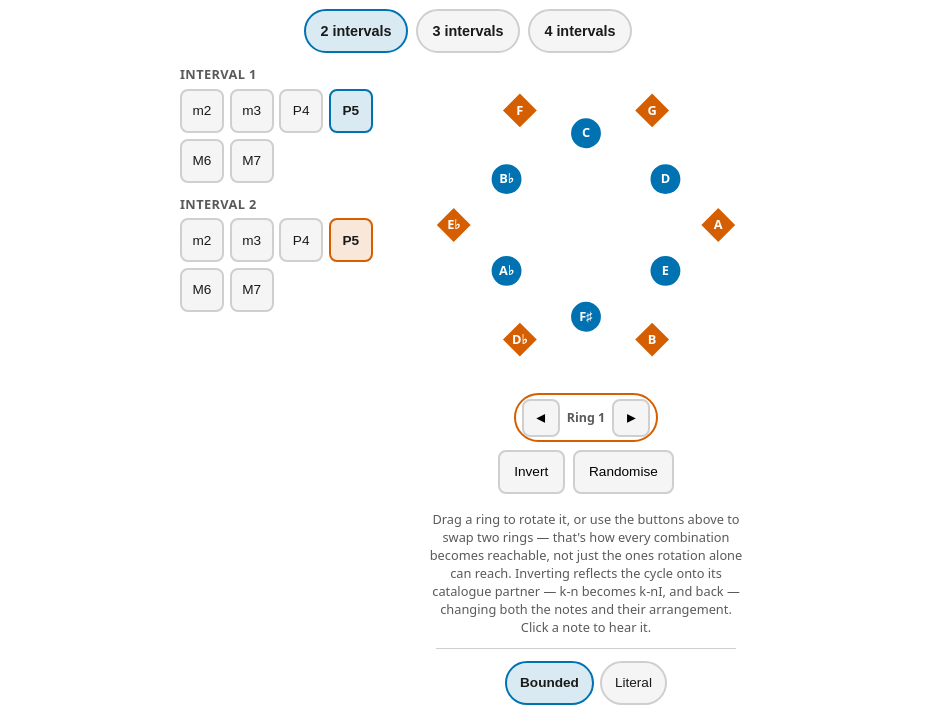
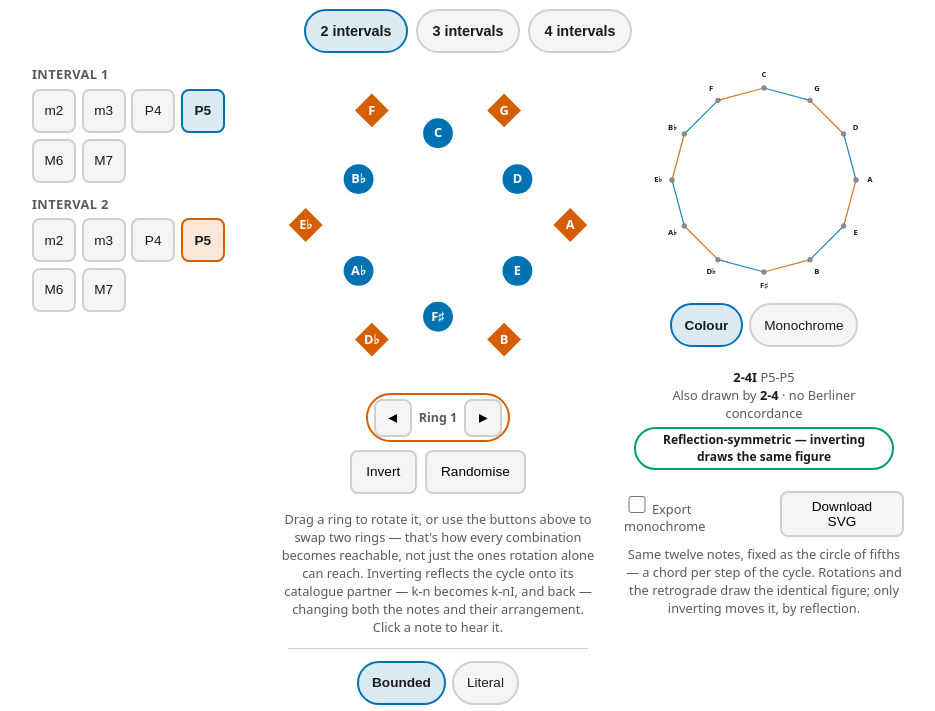
Before and after one commit to chrisomatix-glitch/combination-cycles, a website: page index.html in a window 1280 px wide. Shown: the part 63-774 px from the top of the page, without its empty margins (172-1107 px from the left). Drawn offline with nearby package versions, Linux system fonts and the light colour scheme.

Commit message:
Phase 4: circle-of-fifths figure view, SVG export, figure test suite

```diff
--- /dev/null
+++ b/app/figure.js
@@ -0,0 +1,246 @@
+/**
+ * figure.js — the circle-of-fifths figure: a second, fixed-layout view of
+ * the current cycle (SPEC.md's Phase 4 brief).
+ *
+ * The existing circle (circle.js) lays notes out in CYCLE order, which is
+ * what makes rotation and swapping legible. This view fixes the layout as
+ * the circle of fifths instead — C G D A E B F# Db Ab Eb Bb F, clockwise
+ * from the top, independent of the cycle — and draws a chord between each
+ * pair of consecutive notes in cycle order: twelve chords, forming a star
+ * polygon. This is the representation used in Berliner et al. (2018) and in
+ * the author's presentation slides, so it's what makes the concordance
+ * (SPEC.md §3, berlinerId) legible rather than just a number.
+ *
+ * Three verified facts this view exists to surface, not leave implicit:
+ *   - A cycle and its retrograde draw the IDENTICAL figure (SPEC.md §3a) —
+ *     every figure is shared by exactly two of the ordered forms, and the
+ *     other one is always the entry's own retrogradeOf. app/figure.test.js
+ *     proves both that and the count below (6/32/162) against the engine.
+ *   - Inversion mirrors the figure across the C-F# axis, exactly, because
+ *     pitch-class negation is exactly position negation in circle-of-fifths
+ *     order — 7 is its own inverse mod 12, so negating a pitch class negates
+ *     its fifths-position, which is precisely a geometric reflection.
+ *   - A figure can be its own mirror image (isReflectionSymmetric) — the
+ *     cycle and its inversion then draw the same figure, even though they
+ *     remain different catalogue entries. app/figure.test.js also checks
+ *     this happens for exactly 4/16/12 forms at k = 2/3/4.
+ */
+import * as CC from '../src/cycles.js';
+
+/** The circle-of-fifths position (0-11, clockwise from C at the top) of a pitch class. */
+export const positionOf = (pitchClass) => (7 * pitchClass) % 12;
+
+/** The pitch class at a circle-of-fifths position (7 is its own inverse mod 12, so this undoes positionOf). */
+export const pitchClassAt = (position) => (7 * position) % 12;
+
+/** The fixed layout itself: pitch class at each of the 12 positions, position 0 first. */
+export const FIXED_LAYOUT = Array.from({ length: 12 }, (_, position) => pitchClassAt(position));
+
+/**
+ * The chords a cycle draws on the circle-of-fifths layout: one per step, in
+ * cycle order, as circle-of-fifths POSITIONS (0-11) rather than pitch
+ * classes, so callers can place them on the fixed layout directly.
+ * `intervalIndex` is which dial (0..k-1) produced that chord — chords repeat
+ * the same k dials 12/k times around the cycle, and this is the colour key
+ * SPEC.md asks for ("colour the chords by interval index").
+ */
+export function figureChords(iv, transposition = 0) {
+  const pcs = CC.pitchClasses(iv, transposition);
+  const k = iv.length;
+  return pcs.map((p, i) => ({
+    from: positionOf(p),
+    to: positionOf(pcs[(i + 1) % 12]),
+    intervalIndex: i % k,
+  }));
+}
+
+/**
+ * The figure's canonical signature: its twelve chords as an unordered edge
+ * set (by pitch class, not position — position is just a fixed relabelling).
+ * Rotating or reading a cycle's interval sequence backwards both preserve
+ * the set of edges a closed loop traces, so this signature is exactly what
+ * makes "these two forms draw the same figure" a checkable equality.
+ */
+export function figureSignature(iv, transposition = 0) {
+  const pcs = CC.pitchClasses(iv, transposition);
+  const edges = pcs.map((p, i) => {
+    const q = pcs[(i + 1) % 12];
+    return p < q ? `${p}-${q}` : `${q}-${p}`;
+  });
+  return edges.sort().join(',');
+}
+
+/**
+ * True if inverting the cycle draws the identical figure — a genuine mirror
+ * symmetry of the shape on the circle-of-fifths layout, not merely a
+ * coincidence of catalogue numbering (the cycle and its inversion remain two
+ * distinct catalogue entries either way).
+ */
+export function isReflectionSymmetric(iv, transposition = 0) {
+  return figureSignature(iv, transposition) === figureSignature(CC.invert(iv), transposition);
+}
+
+// ---------------------------------------------------------------------------
+// Rendering
+// ---------------------------------------------------------------------------
+
+const SVG_NS = 'http://www.w3.org/2000/svg';
+const CX = 150;
+const CY = 150;
+const VERTEX_R = 120;
+const LABEL_R = 138;
+const DOT_R = 3.5;
+
+// Kept as a literal constant, not read from the CSS custom properties
+// (--color-ring-N in styles.css), because the exported SVG has to be a
+// standalone file with no external stylesheet to resolve them from — see
+// buildStandaloneSvg. Must be kept in sync with styles.css by hand if that
+// palette ever changes; it's the one piece of colour data duplicated outside
+// CSS in this app.
+const RING_COLORS = ['#0072b2', '#d55e00', '#009e73', '#cc79a7'];
+const MONO_COLOR = RING_COLORS[0]; // "the slides use plain blue" — SPEC.md's Phase 4 brief
+
+const svgEl = (tag, attrs = {}) => {
+  const node = document.createElementNS(SVG_NS, tag);
+  for (const [key, val] of Object.entries(attrs)) node.setAttribute(key, val);
+  return node;
+};
+
+function vertexPoint(position, radius) {
+  const deg = -90 + position * 30;
+  const rad = (deg * Math.PI) / 180;
+  return { x: CX + radius * Math.cos(rad), y: CY + radius * Math.sin(rad) };
+}
+
+/**
+ * Mount the figure: a fixed circle-of-fifths layout with the current
+ * cycle's twelve chords drawn on it. Unlike circle.js's mountCircle, this
+ * carries no interaction of its own (SPEC.md's Phase 4 brief) — it only
+ * ever redraws in response to render() calls driven by the same state
+ * changes the ring view responds to.
+ */
+export function mountFigure(root) {
+  const svg = svgEl('svg', {
+    viewBox: '0 0 300 300', class: 'figure-svg', 'aria-hidden': 'true', focusable: 'false',
+  });
+  root.appendChild(svg);
+
+  const chordsGroup = svgEl('g', { class: 'figure-chords' });
+  const vertexGroup = svgEl('g', { class: 'figure-vertices' });
+  svg.append(chordsGroup, vertexGroup);
+
+  // The circle-of-fifths layout is fixed forever, independent of the cycle,
+  // so the twelve vertices are drawn once and never touched again.
+  for (let position = 0; position < 12; position += 1) {
+    const pc = pitchClassAt(position);
+    const dot = vertexPoint(position, VERTEX_R);
+    const label = vertexPoint(position, LABEL_R);
+    const dotEl = svgEl('circle', {
+      cx: dot.x.toFixed(2), cy: dot.y.toFixed(2), r: DOT_R, class: 'figure-vertex__dot',
+    });
+    const textEl = svgEl('text', {
+      x: label.x.toFixed(2), y: label.y.toFixed(2), class: 'figure-vertex__label', 'text-anchor': 'middle', dy: '0.32em',
+    });
+    textEl.textContent = CC.PITCH_NAMES[pc];
+    vertexGroup.append(dotEl, textEl);
+  }
+
+  // The twelve chord <line> elements are created once and reused, their
+  // endpoints and class updated in place on every draw() — not recreated —
+  // so the CSS transition on x1/y1/x2/y2 in styles.css has something
+  // persistent to animate between draws (SPEC.md's Phase 4 brief: "a brief
+  // transition of the chord endpoints is welcome if it stays legible").
+  const chordEls = Array.from({ length: 12 }, () => {
+    const line = svgEl('line', { class: 'figure-chord' });
+    chordsGroup.appendChild(line);
+    return line;
+  });
+
+  let mono = false;
+  let lastIntervals = null;
+  let lastTransposition = 0;
+
+  function draw() {
+    if (!lastIntervals) return;
+    const chords = figureChords(lastIntervals, lastTransposition);
+    chords.forEach(({ from, to, intervalIndex }, i) => {
+      const p1 = vertexPoint(from, VERTEX_R);
+      const p2 = vertexPoint(to, VERTEX_R);
+      const el = chordEls[i];
+      el.setAttribute('x1', p1.x.toFixed(2));
+      el.setAttribute('y1', p1.y.toFixed(2));
+      el.setAttribute('x2', p2.x.toFixed(2));
+      el.setAttribute('y2', p2.y.toFixed(2));
+      el.setAttribute(
+        'class',
+        mono ? 'figure-chord figure-chord--mono' : `figure-chord figure-chord--ring${intervalIndex}`,
+      );
+    });
+  }
+
+  function render(state) {
+    lastIntervals = state.intervals;
+    lastTransposition = state.transposition;
+    draw();
+  }
+
+  function setMonochrome(value) {
+    mono = value;
+    draw();
+  }
+
+  return { render, setMonochrome };
+}
+
+// ---------------------------------------------------------------------------
+// Export
+// ---------------------------------------------------------------------------
+
+/**
+ * A standalone SVG document for the current cycle's figure — no external
+ * stylesheet or CSS custom property to resolve, every colour and font baked
+ * in as literal attributes, so it opens correctly wherever it's opened
+ * (SPEC.md's Phase 4 brief, acceptance criterion 5). Rendered larger than
+ * the on-screen 300-unit viewBox (900, here) so it holds up in print.
+ */
+export function buildStandaloneSvg(iv, transposition, { monochrome = false } = {}) {
+  const size = 900;
+  const scale = size / 300;
+  const cx = size / 2;
+  const cy = size / 2;
+  const vertexR = VERTEX_R * scale;
+  const labelR = LABEL_R * scale;
+  const dotR = DOT_R * scale;
+  const fontSize = 26 * scale;
+  const strokeWidth = 2.5 * scale;
+
+  const pt = (position, r) => {
+    const deg = -90 + position * 30;
+    const rad = (deg * Math.PI) / 180;
+    return { x: cx + r * Math.cos(rad), y: cy + r * Math.sin(rad) };
+  };
+
+  const vertexMarkup = FIXED_LAYOUT.map((pc, position) => {
+    const dot = pt(position, vertexR);
+    const label = pt(position, labelR);
+    return `<circle cx="${dot.x.toFixed(2)}" cy="${dot.y.toFixed(2)}" r="${dotR.toFixed(2)}" fill="#5a5a5a" />\n`
+      + `  <text x="${label.x.toFixed(2)}" y="${label.y.toFixed(2)}" text-anchor="middle" dy="0.32em" `
+      + `font-family="Arial, Helvetica, sans-serif" font-size="${fontSize.toFixed(1)}" font-weight="700" `
+      + `fill="#1a1a1a">${CC.PITCH_NAMES[pc]}</text>`;
+  }).join('\n  ');
+
+  const chordMarkup = figureChords(iv, transposition).map(({ from, to, intervalIndex }) => {
+    const p1 = pt(from, vertexR);
+    const p2 = pt(to, vertexR);
+    const stroke = monochrome ? MONO_COLOR : RING_COLORS[intervalIndex];
+    return `<line x1="${p1.x.toFixed(2)}" y1="${p1.y.toFixed(2)}" x2="${p2.x.toFixed(2)}" y2="${p2.y.toFixed(2)}" `
+      + `stroke="${stroke}" stroke-width="${strokeWidth.toFixed(2)}" stroke-linecap="round" stroke-opacity="0.85" />`;
+  }).join('\n  ');
+
+  return `<?xml version="1.0" encoding="UTF-8"?>\n`
+    + `<svg xmlns="http://www.w3.org/2000/svg" viewBox="0 0 ${size} ${size}" width="${size}" height="${size}">\n`
+    + `  <rect width="${size}" height="${size}" fill="#ffffff" />\n`
+    + `  ${chordMarkup}\n`
+    + `  ${vertexMarkup}\n`
+    + `</svg>\n`;
+}
--- a/app/styles.css
+++ b/app/styles.css
@@ -48,6 +48,15 @@ body {
 .app {
   max-width: 640px;
   margin: 0 auto;
+}
+
+/* Wide enough for dials + circle + figure side by side (SPEC.md's Phase 4
+   brief); .layout's own flex-wrap still stacks the figure below on anything
+   narrower, so this only widens the page once there's a genuine use for it. */
+@media (min-width: 900px) {
+  .app {
+    max-width: 900px;
+  }
 }
 
 .app__header {
@@ -105,6 +114,7 @@ body {
     flex-direction: row;
     align-items: flex-start;
     justify-content: center;
+    flex-wrap: wrap;
   }
 }
 
@@ -379,7 +389,7 @@ body {
   border-top: 1px solid var(--color-border);
 }
 
-.register-toggle {
+.toggle-group {
   display: flex;
   gap: 0.4rem;
 }
@@ -423,6 +433,101 @@ body {
   color: var(--color-muted);
   min-width: 4.5em;
   text-align: right;
+}
+
+/* --- Figure --------------------------------------------------------------
+ * The second, fixed-layout view (SPEC.md's Phase 4 brief). Deliberately
+ * smaller than .circle-wrap — it carries no controls of its own, only the
+ * chords, the colour/export controls beneath it, and the info panel.
+ */
+
+.figure-wrap {
+  display: flex;
+  flex-direction: column;
+  align-items: center;
+  gap: 0.5rem;
+  width: 100%;
+  max-width: 280px;
+}
+
+.figure-holder {
+  width: 100%;
+  max-width: 230px;
+  aspect-ratio: 1 / 1;
+}
+
+.figure-svg {
+  width: 100%;
+  height: 100%;
+  display: block;
+}
+
+.figure-chord {
+  stroke-width: 1.6;
+  stroke-linecap: round;
+  opacity: 0.85;
+  transition: x1 320ms ease, y1 320ms ease, x2 320ms ease, y2 320ms ease;
+}
+
+.figure-chord--ring0 { stroke: var(--color-ring-0); }
+.figure-chord--ring1 { stroke: var(--color-ring-1); }
+.figure-chord--ring2 { stroke: var(--color-ring-2); }
+.figure-chord--ring3 { stroke: var(--color-ring-3); }
+.figure-chord--mono { stroke: var(--color-ring-0); }
+
+.figure-vertex__dot {
+  fill: #8a8a8a;
+}
+
+.figure-vertex__label {
+  fill: var(--color-text);
+  font-size: 10px;
+  font-weight: 700;
+  pointer-events: none;
+  user-select: none;
+}
+
+.figure-controls {
+  display: flex;
+  flex-wrap: wrap;
+  align-items: center;
+  justify-content: center;
+  gap: 0.5rem;
+}
+
+.figure-export {
+  display: flex;
+  align-items: center;
+  gap: 0.4rem;
+  font-size: 0.8rem;
+  color: var(--color-muted);
+}
+
+.figure-export input[type='checkbox'] {
+  width: 1.1rem;
+  height: 1.1rem;
+}
+
+.figure-info {
+  font-size: 0.8rem;
+  color: var(--color-muted);
+  text-align: center;
+  max-width: 260px;
+}
+
+.figure-info strong {
+  color: var(--color-text);
+}
+
+.figure-info__symmetric {
+  display: inline-block;
+  margin-top: 0.3rem;
+  padding: 0.15rem 0.55rem;
+  border: 2px solid var(--color-ring-2);
+  border-radius: 999px;
+  font-size: 0.75rem;
+  font-weight: 600;
+  color: var(--color-text);
 }
 
 .hint {
--- a/index.html
+++ b/index.html
@@ -52,7 +52,7 @@
       </p>
 
       <section class="audio-controls" id="audio-controls" aria-label="Playback">
-        <div class="register-toggle" role="group" aria-label="Register" id="register-toggle">
+        <div class="toggle-group" role="group" aria-label="Register" id="register-toggle">
           <button type="button" class="toggle-btn" data-mode="bounded" aria-pressed="true">Bounded</button>
           <button type="button" class="toggle-btn" data-mode="literal" aria-pressed="false">Literal</button>
         </div>
@@ -67,6 +67,34 @@
 
         <button type="button" class="btn" id="play-through">Play</button>
       </section>
+    </section>
+
+    <section class="figure-wrap">
+      <div
+        class="figure-holder"
+        id="figure-holder"
+        aria-label="Circle-of-fifths figure. A fixed layout — always C, G, D, A, E, B, F sharp, D flat, A flat, E flat, B flat, F clockwise from the top — with a chord drawn between each pair of consecutive notes in the current cycle."
+      ></div>
+
+      <div class="figure-controls">
+        <div class="toggle-group" role="group" aria-label="Figure colour" id="figure-colour-toggle">
+          <button type="button" class="toggle-btn" data-mono="false" aria-pressed="true">Colour</button>
+          <button type="button" class="toggle-btn" data-mono="true" aria-pressed="false">Monochrome</button>
+        </div>
+      </div>
+
+      <p class="figure-info" id="figure-info" aria-live="polite"></p>
+
+      <div class="figure-export">
+        <label><input type="checkbox" id="figure-export-mono"> Export monochrome</label>
+        <button type="button" class="btn" id="figure-download">Download SVG</button>
+      </div>
+
+      <p class="hint">
+        Same twelve notes, fixed as the circle of fifths — a chord per step of
+        the cycle. Rotations and the retrograde draw the identical figure;
+        only inverting moves it, by reflection.
+      </p>
     </section>
   </div>
 
@@ -86,6 +114,7 @@
   } from './app/state.js';
   import { mountCircle } from './app/circle.js';
   import { mountDials } from './app/dials.js';
+  import { mountFigure, isReflectionSymmetric, buildStandaloneSvg } from './app/figure.js';
   import * as Audio from './app/audio.js';
 
   let catalogue = null;
@@ -137,6 +166,56 @@
     },
   });
   const dials = mountDials(document.getElementById('dials'), { onSetDial: setDialValue });
+  const figure = mountFigure(document.getElementById('figure-holder'));
+
+  // --- Figure: colour toggle, info panel, SVG export ------------------------
+  const figureColourToggle = document.getElementById('figure-colour-toggle');
+  const figureInfoEl = document.getElementById('figure-info');
+  const figureExportMonoCheckbox = document.getElementById('figure-export-mono');
+  const figureDownloadBtn = document.getElementById('figure-download');
+  let figureMono = false;
+
+  function renderFigureInfo(state) {
+    const entry = CC.identify(state.intervals, catalogue);
+    const berlinerText = entry.berliner ? `Berliner ${entry.berliner}` : 'no Berliner concordance';
+    const symmetric = isReflectionSymmetric(state.intervals, state.transposition);
+    figureInfoEl.innerHTML = `<strong>${entry.id}</strong> ${entry.name}<br>`
+      + `Also drawn by <strong>${entry.retrogradeOf}</strong> &middot; ${berlinerText}`
+      + (symmetric ? '<br><span class="figure-info__symmetric">Reflection-symmetric — inverting draws the same figure</span>' : '');
+  }
+
+  figureColourToggle.addEventListener('click', (e) => {
+    const btn = e.target.closest('.toggle-btn');
+    if (!btn) return;
+    const mono = btn.dataset.mono === 'true';
+    if (mono === figureMono) return;
+    figureMono = mono;
+    figure.setMonochrome(figureMono);
+    figureColourToggle.querySelectorAll('.toggle-btn').forEach((b) => {
+      b.setAttribute('aria-pressed', String(b === btn));
+    });
+    // A sensible default for the export option below, which stays
+    // independently editable regardless of this on-screen setting
+    // (SPEC.md's Phase 4 brief).
+    figureExportMonoCheckbox.checked = figureMono;
+  });
+
+  figureDownloadBtn.addEventListener('click', () => {
+    const state = getState();
+    const entry = CC.identify(state.intervals, catalogue);
+    const svgText = buildStandaloneSvg(state.intervals, state.transposition, {
+      monochrome: figureExportMonoCheckbox.checked,
+    });
+    const blob = new Blob([svgText], { type: 'image/svg+xml' });
+    const url = URL.createObjectURL(blob);
+    const a = document.createElement('a');
+    a.href = url;
+    a.download = `combination-cycle-${entry.id}.svg`;
+    document.body.appendChild(a);
+    a.click();
+    a.remove();
+    URL.revokeObjectURL(url);
+  });
 
   // --- Mode selector -------------------------------------------------------
   const modeSelect = document.getElementById('mode-select');
@@ -236,7 +315,9 @@
     updatePlayButton();
     circle.render(state, meta);
     dials.render(state, meta);
+    figure.render(state);
     renderReadout(state);
+    renderFigureInfo(state);
     updateRegisterWarning(state);
   }
 
--- a/package.json
+++ b/package.json
@@ -11,6 +11,7 @@
     "test": "node src/cycles.test.js",
     "test:ui": "node app/state.test.js",
     "test:reachability": "node app/reachability.test.js",
+    "test:figure": "node app/figure.test.js",
     "catalogue": "cd src && node gen-catalogue.js"
   }
 }
```
Also changed, not shown: app/figure.test.js (added, +85 -0 lines), .github/workflows/test.yml.
